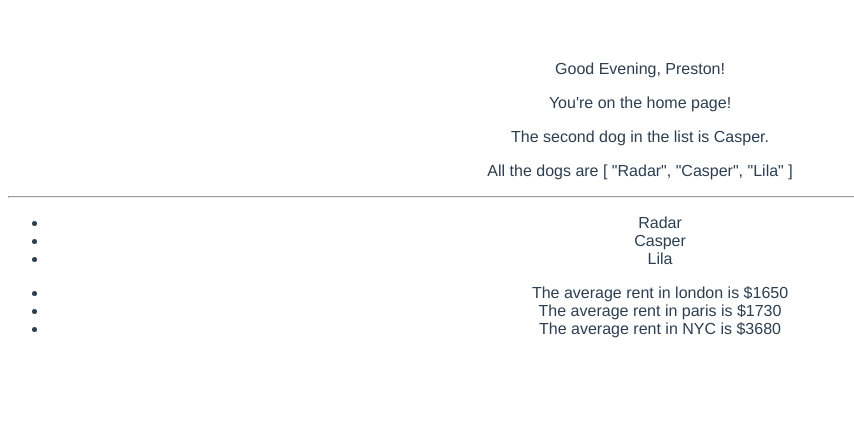
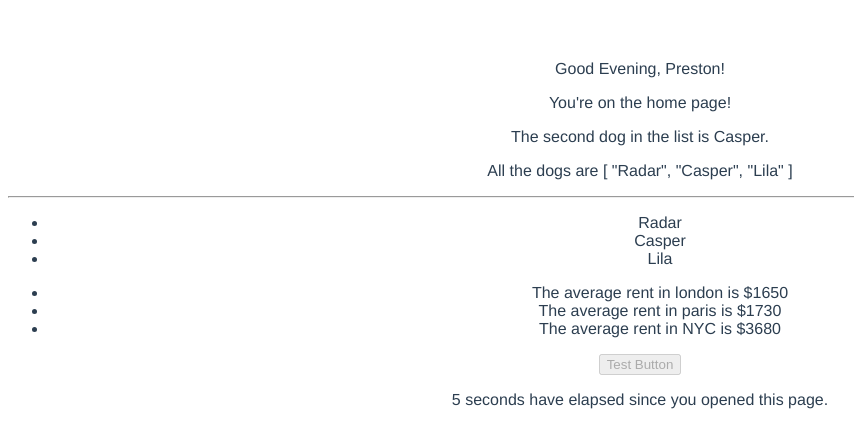
Before and after one commit to nealwp/vue-demo, a Vue app: page / in a window 1280 px wide. Shown: the top 448 px of the page, without its empty margins (0-854 px from the left). Built offline with nearby package versions, Linux system fonts and the light colour scheme.

Commit message:
add created function to demonstrate reactivity with timer

```diff
--- a/src/App.vue
+++ b/src/App.vue
@@ -18,7 +18,8 @@
         </li>
       </ul>
     </div>
-
+    <button :disabled="buttonDisabled">Test Button</button>
+    <p>{{ seconds }} seconds have elapsed since you opened this page.</p>
   </div>
 </template>
 
@@ -35,8 +36,15 @@ export default {
         london: 1650,
         paris: 1730,
         NYC: 3680
-      }
+      },
+      buttonDisabled: true,
+      seconds: 0,
     }
+  },
+  created() {
+    setInterval(() => {
+      this.seconds++;
+    }, 1000);
   }
 }
 </script>
```
